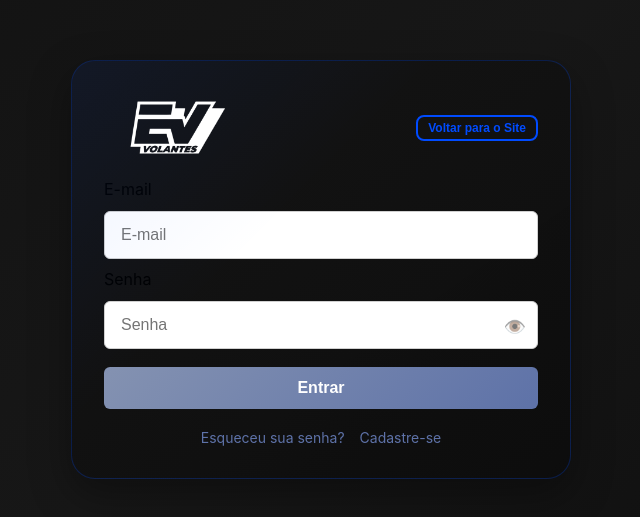
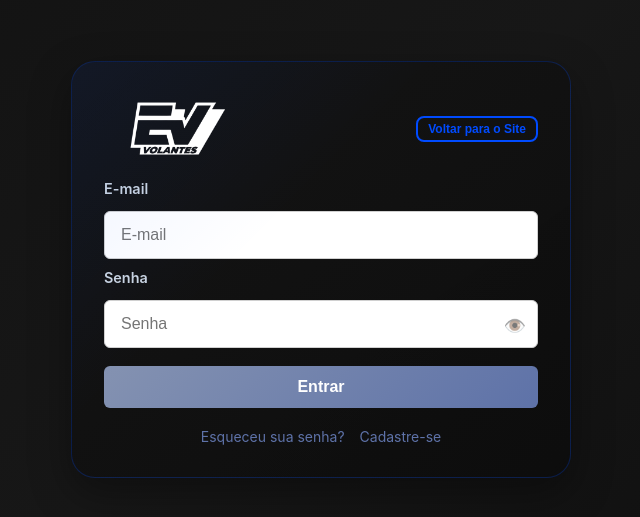
Before and after one commit to guilhermegerra1989/operisflow, a Vue app in the folder apps/operisflow-web/: page /ev-volantes/login in a window 1280 px wide. Shown: the part 161-678 px from the top of the page, without its empty margins (319-959 px from the left). Built offline with nearby package versions, Linux system fonts and the light colour scheme; no server answers.

Commit message:
create slider

```diff
--- a/apps/operisflow-web/src/modules/ev-volantes/client/pages/Login.vue
+++ b/apps/operisflow-web/src/modules/ev-volantes/client/pages/Login.vue
@@ -69,13 +69,12 @@ function logout() {
             class="logo"
           />
 
-          <button class="btn-secondary btn-small desktop-only" @click="voltarLogin">
+          <button class="btn-secondary btn-small desktop-only" @click="logout()">
             Voltar para o Site
           </button>
       </div>
 
-            <form @submit.prevent="login">
-
+      <form @submit.prevent="login">
 
         <div class="field">
           <label>E-mail</label>
@@ -199,12 +198,22 @@ input:focus {
 .field {
   display: flex;
   flex-direction: column;
-  align-items: flex-start; /* força label à esquerda */
-  width: 100%;
 }
 
 .field label {
-  margin-bottom: 4px;
+  margin-bottom: 6px;
+
+  color: #cbd5e1!important;
+
+  font-size: .9rem;
+
+  font-weight: 600;
+}
+
+.field.required label::after {
+  content: " *";
+
+  color: #ef4444;
 }
 
 .password-wrapper {
```
